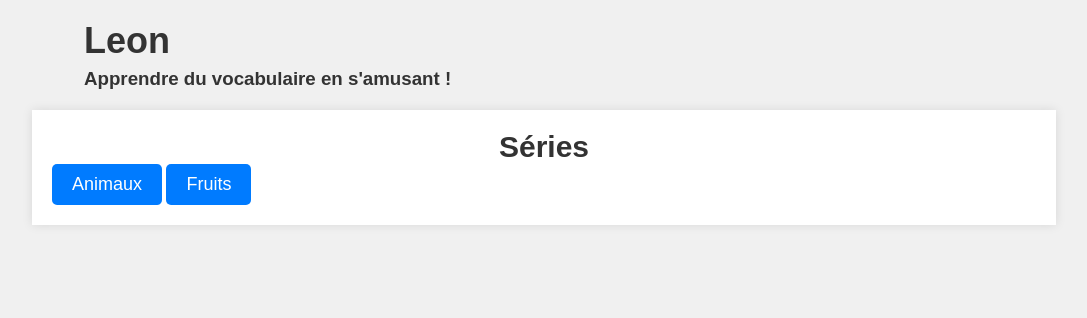
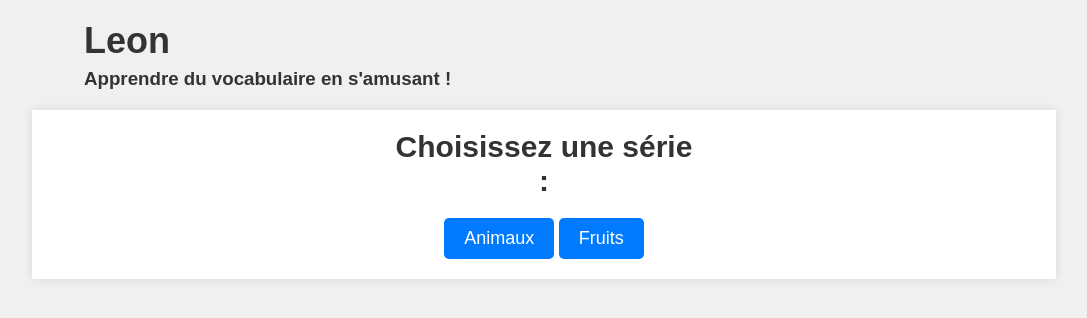
Before and after one commit to Hugo-COLLIN/LeonApp-VocabVoiceLearning, a website with bundled scripts: page src/index.html in a window 1280 px wide. Shown: the whole page, without its empty margins (96-1183 px from the left). Built offline with nearby package versions, Linux system fonts and the light colour scheme.

Commit message:
page sets

```diff
--- a/src/index.html
+++ b/src/index.html
@@ -17,8 +17,11 @@
     </header>
 
     <div id="sets">
-      <h2>Séries</h2>
-      <div id="set-selector">
+      <div class="page-head">
+        <div></div>
+        <h2>Choisissez une série :</h2>
+      </div>
+      <div id="set-selector" class="center">
         <a href="#learn" class="button">Animaux</a>
         <a href="#learn" class="button">Fruits</a>
       </div>
```
